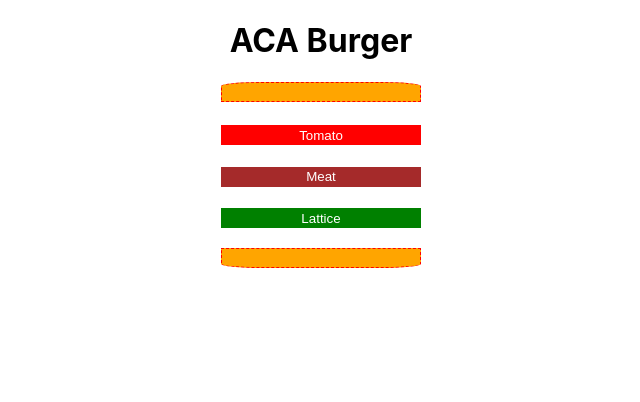
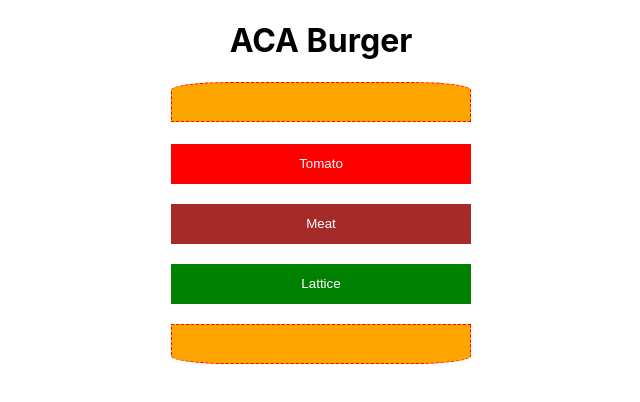
Before and after one commit to LeetTenki/ACA_Burger, a React (Create React App) app: page / in a window 1280 px wide. Shown: the top 402 px of the page, without its empty margins (319-959 px from the left). Built offline with nearby package versions, Linux system fonts and the light colour scheme.

Commit message:
Update App.css

```diff
--- a/src/App.css
+++ b/src/App.css
@@ -43,8 +43,8 @@ h1
 }
 button
 {
-  width:200px;
-  height:20px;
+  width:300px;
+  height:40px;
   color: white;
   border: 20px;
   border-color: white;
```
